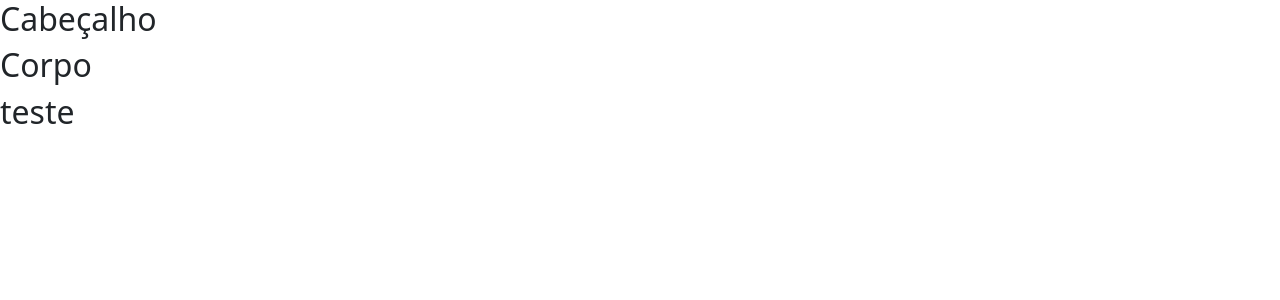
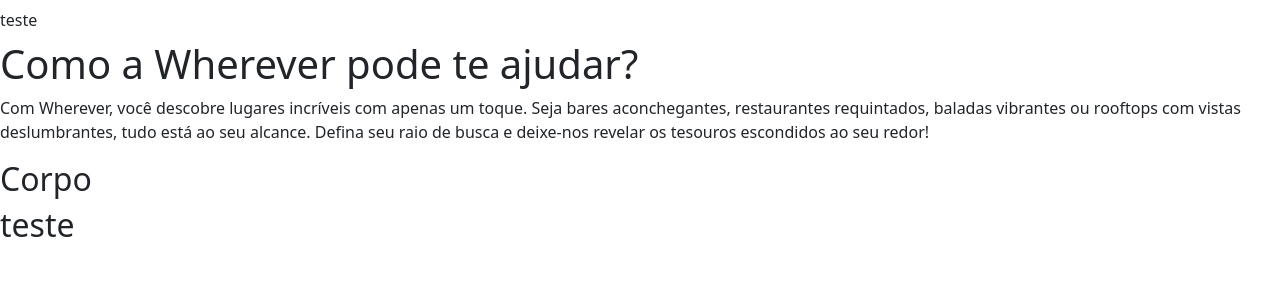
Before and after one commit to MatheusfelipeGit/Wherever_usjt_A3, a React (Create React App) app in the folder front/: page / in a window 1280 px wide. Shown: the top 300 px of the page. Built offline with nearby package versions, Linux system fonts and the light colour scheme.

Commit message:
entrega03(front):finaliza interface gráfica
os components foram editados da maneira correta, e futuras construções

```diff
--- a/front/src/Components/Aboutus.js
+++ b/front/src/Components/Aboutus.js
@@ -1,9 +1,21 @@
 import React from "react";
 
-export default function Aboutus(){
+function Aboutus(){
     return(
         <div>
-            <h2>Cabeçalho</h2>
-        </div>
+            <h1/>teste<h1/>
+
+             <aside id="about-us-section"/>
+
+        <h1>Como a Wherever pode te ajudar?</h1>
+
+        <p class="paragrafo">
+
+          Com Wherever, você descobre lugares incríveis com apenas um toque.
+          Seja bares aconchegantes, restaurantes requintados, baladas vibrantes ou rooftops com vistas deslumbrantes, tudo está ao seu alcance.
+          Defina seu raio de busca e deixe-nos revelar os tesouros escondidos ao seu redor!
+        </p>
+      </div>
     )
 }
+export default Aboutus;
```
